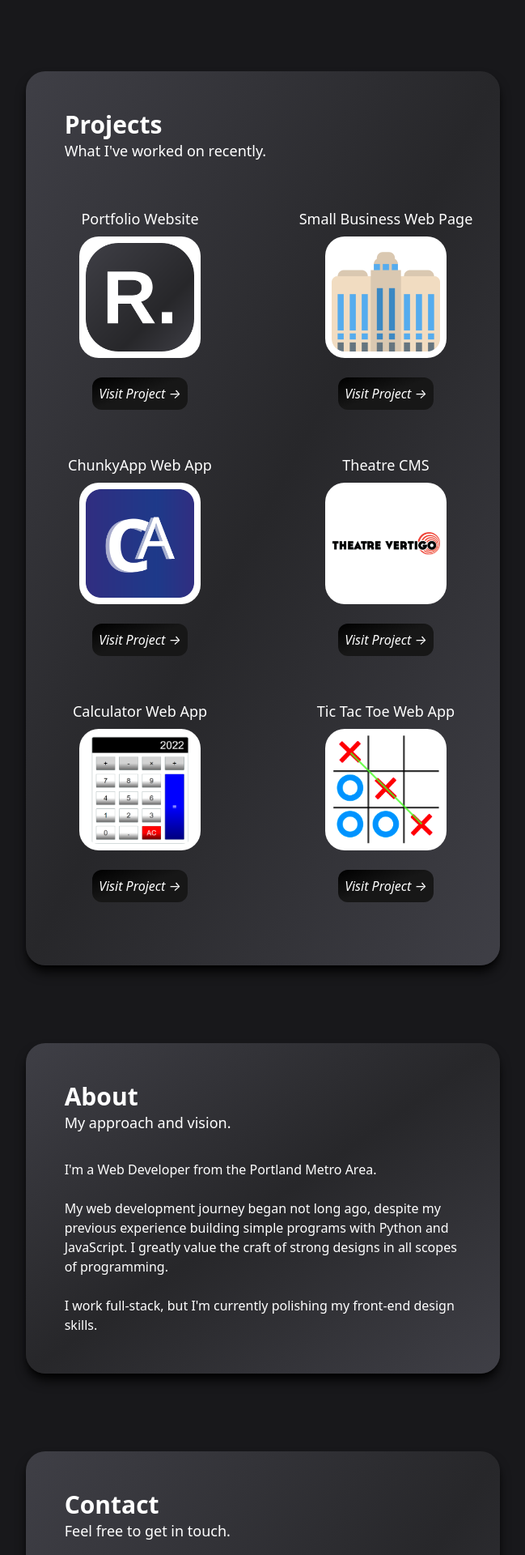
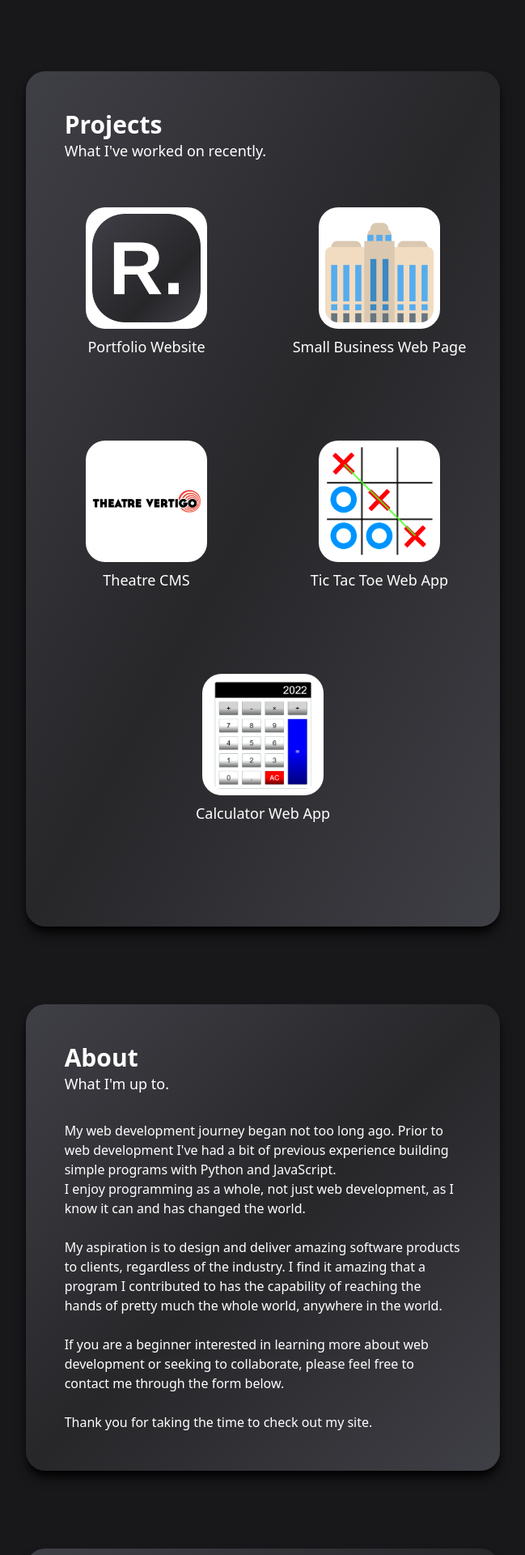
Before and after one commit to ramvilsil/portfolio, a Next.js app: page / in a window 1280 px wide. Shown: the part 880-2800 px from the top of the page at 81% size, without its empty margins (315-964 px from the left). Built offline with nearby package versions, Linux system fonts and the light colour scheme.

Commit message:
MVP
- removed placeholder text everywhere
- added/updated section text
- fixed navbar z index on mobile devices
- removed buttons from project section

```diff
--- a/components/About.tsx
+++ b/components/About.tsx
@@ -9,17 +9,27 @@ const About = () => {
             <div className="bg-gradient-to-br from-zinc-700 via-zinc-800 to-zinc-700 text-white rounded-3xl p-8 portrait:p-4 shadow-lg shadow-black">
 
                 {/* About Title */}
-                <h1 className="w-max text-3xl m-4 font-semibold portrait:text-2xl">About<div className="text-lg font-normal portrait:hidden">My approach and vision.</div></h1>
+                <h1 className="w-max text-3xl m-4 font-semibold portrait:text-2xl">About<div className="text-lg font-normal portrait:hidden">What I'm up to.</div></h1>
 
                 {/* About Text */}
                 <div className="p-4 font-light">
 
-                    I'm a Web Developer from the Portland Metro Area.
+                    My web development journey began not too long ago. Prior to web development
+                    I've had a bit of previous experience building simple programs with Python and JavaScript.
+                    <br></br>
+                    I enjoy programming as a whole, not just web development, as I know it can and has changed the world.
+
+
                     <br></br> <br></br>
-                    My web development journey began not long ago, despite my previous experience building simple programs with Python and JavaScript.
-                    I greatly value the craft of strong designs in all scopes of programming.
+                    My aspiration is to design and deliver amazing software products to clients, regardless of the industry.
+                    I find it amazing that a program I contributed to has the capability of reaching the hands of pretty much the whole world, anywhere in the world.
+
                     <br></br> <br></br>
-                    I work full-stack, but I'm currently polishing my front-end design skills.
+                    If you are a beginner interested in learning more about web development or seeking to collaborate,
+                    please feel free to contact me through the form below.
+
+                    <br></br> <br></br>
+                    Thank you for taking the time to check out my site.
 
                 </div>
 
--- a/components/Contact.tsx
+++ b/components/Contact.tsx
@@ -9,7 +9,7 @@ const Contact = () => {
             <div className="bg-gradient-to-br from-zinc-700 via-zinc-800 to-zinc-700 text-white rounded-3xl p-8 portrait:p-4 shadow-lg shadow-black">
 
                 {/* Contact Title */}
-                <h1 className="w-max text-3xl m-4 font-semibold portrait:text-2xl">Contact<div className="text-lg font-normal portrait:hidden">Feel free to get in touch.</div></h1>
+                <h1 className="w-max text-3xl m-4 font-semibold portrait:text-2xl">Contact<div className="text-lg font-normal portrait:hidden">Let's get in touch.</div></h1>
 
                 {/* Contact Form Container */}
                 <div className="flex justify-evenly items-center">
--- a/components/Intro.tsx
+++ b/components/Intro.tsx
@@ -38,7 +38,7 @@ const Intro = () => {
 
                         Welcome to my online portfolio.
                         <br></br>
-                        Here I'll share my projects as well as my tactics for becoming a better problem solver.
+                        Here I'll share my projects and experiences as a developer.
 
                     </div>
 
--- a/components/Projects.tsx
+++ b/components/Projects.tsx
@@ -25,38 +25,33 @@ const Projects = () => {
                     <div className="flex portrait:flex-col">
 
                         {/* Column 1 on landscape screens */}
-                        <div className="w-72 h-72 m-2 flex flex-col items-center">
+                        <div className="w-72 h-72 flex flex-col items-center">
+
+                            {/* Project Button */}
+                            <Link href='projects/portfolio'>
+
+                                {/* Project Image */}
+                                <Image className='bg-white rounded-3xl m-2 p-2 hover:opacity-60' height={150} src={Project1Thumb} alt='/' />
+
+                            </Link>
 
                             {/* Project Name */}
                             <div className="text-lg">Portfolio Website</div>
 
-                            {/* Project Image */}
-                            <Image className='bg-white rounded-3xl m-2 p-2' height={150} src={Project1Thumb} alt='/' />
+                        </div>
 
-                            {/* Project Button */}
-                            <Link href='projects/portfolio'>
+                        {/* Column 2 on landscape screens */}
+                        <div className="w-72 h-72 flex flex-col items-center">
 
-                                <div className="bg-gradient-to-br from-black via-neutral-900 to-neutral-900 p-2 m-4 rounded-xl italic hover:opacity-60">Visit Project &rarr;</div>
+                            <Link href='projects/small-business'>
+
+                                {/* Project Image */}
+                                <Image className='bg-white rounded-3xl m-2 p-2 hover:opacity-60' height={150} src={Project2Thumb} alt='/' />
 
                             </Link>
 
-                        </div>
-
-                        {/* Column 2 on landscape screens */}
-                        <div className="w-72 h-72 m-2 flex flex-col items-center">
-
                             {/* Project Name */}
                             <div className="text-lg">Small Business Web Page</div>
-
-                            {/* Project Image */}
-                            <Image className='bg-white rounded-3xl m-2 p-2' height={150} src={Project2Thumb} alt='/' />
-
-                            {/* Project Button */}
-                            <Link href='projects/small-business'>
-
-                                <div className="bg-gradient-to-br from-black via-neutral-900 to-neutral-900 p-2 m-4 rounded-xl italic hover:opacity-60">Visit Project &rarr;</div>
-
-                            </Link>
 
                         </div>
 
@@ -66,39 +61,32 @@ const Projects = () => {
                     <div className="flex portrait:flex-col">
 
                         {/* Column 1 on landscape screens */}
-                        <div className="w-72 h-72 m-2 flex flex-col items-center">
+                        <div className="w-72 h-72 flex flex-col items-center">
+
+                            <Link href='projects/theatre'>
+
+                                {/* Project Image */}
+                                <Image className='bg-white rounded-3xl m-2 p-2 hover:opacity-60' height={150} src={Project4Thumb} alt='/' />
+
+                            </Link>
 
                             {/* Project Name */}
-                            <div className="text-lg">ChunkyApp Web App</div>
-
-                            {/* Project Image */}
-                            <Image className='bg-white rounded-3xl m-2 p-2' height={150} src={Project3Thumb} alt='/' />
-
-                            {/* Project Button */}
-                            <Link href='projects/chunkyapp'>
-
-                                <div className="bg-gradient-to-br from-black via-neutral-900 to-neutral-900 p-2 m-4 rounded-xl italic hover:opacity-60">Visit Project &rarr;</div>
-
-                            </Link>
+                            <div className="text-lg">Theatre CMS</div>
 
                         </div>
 
                         {/* Column 2 on landscape screens */}
-                        <div className="w-72 h-72 m-2 flex flex-col items-center">
+                        <div className="w-72 h-72 flex flex-col items-center">
+
+                            <Link href='projects/tictactoe'>
+
+                                {/* Project Image */}
+                                <Image className='bg-white rounded-3xl m-2 p-2 hover:opacity-60' height={150} src={Project6Thumb} alt='/' />
+
+                            </Link>
 
                             {/* Project Name */}
-                            <div className="text-lg">Theatre CMS</div>
-
-                            {/* Project Image */}
-                            <Image className='bg-white rounded-3xl m-2 p-2' height={150} src={Project4Thumb} alt='/' />
-
-
-                            {/* Project Button */}
-                            <Link href='projects/theatre'>
-
-                                <div className="bg-gradient-to-br from-black via-neutral-900 to-neutral-900 p-2 m-4 rounded-xl italic hover:opacity-60">Visit Project &rarr;</div>
-
-                            </Link>
+                            <div className="text-lg">Tic Tac Toe Web App</div>
 
                         </div>
 
@@ -108,38 +96,17 @@ const Projects = () => {
                     <div className="flex portrait:flex-col">
 
                         {/* Column 1 on landscape screens */}
-                        <div className="w-72 h-72 m-2 flex flex-col items-center">
+                        <div className="w-72 h-72 flex flex-col items-center">
+
+                            <Link href='projects/calculator'>
+
+                                {/* Project Image */}
+                                <Image className='bg-white rounded-3xl m-2 p-2 hover:opacity-60' height={150} src={Project5Thumb} alt='/' />
+
+                            </Link>
 
                             {/* Project Name */}
                             <div className="text-lg">Calculator Web App</div>
-
-                            {/* Project Image */}
-                            <Image className='bg-white rounded-3xl m-2 p-2' height={150} src={Project5Thumb} alt='/' />
-
-                            {/* Project Button */}
-                            <Link href='projects/calculator'>
-
-                                <div className="bg-gradient-to-br from-black via-neutral-900 to-neutral-900 p-2 m-4 rounded-xl italic hover:opacity-60">Visit Project &rarr;</div>
-
-                            </Link>
-
-                        </div>
-
-                        {/* Column 2 on landscape screens */}
-                        <div className="w-72 h-72 m-2 flex flex-col items-center">
-
-                            {/* Project Name */}
-                            <div className="text-lg">Tic Tac Toe Web App</div>
-
-                            {/* Project Image */}
-                            <Image className='bg-white rounded-3xl m-2 p-2' height={150} src={Project6Thumb} alt='/' />
-
-                            {/* Project Button */}
-                            <Link href='projects/tictactoe'>
-
-                                <div className="bg-gradient-to-br from-black via-neutral-900 to-neutral-900 p-2 m-4 rounded-xl italic hover:opacity-60">Visit Project &rarr;</div>
-
-                            </Link>
 
                         </div>
 
--- a/pages/index.tsx
+++ b/pages/index.tsx
@@ -43,7 +43,7 @@ export default function Home() {
           </div>
 
           {/* Mobile Index Navbar Container */}
-          <div className="sticky top-0 portrait:top-2 portrait:w-11/12 w-full landscape:hidden">
+          <div className="sticky top-0 z-50 portrait:top-2 portrait:w-11/12 w-full landscape:hidden">
 
             <IndexNavbar />
 
--- a/pages/projects/calculator.tsx
+++ b/pages/projects/calculator.tsx
@@ -21,7 +21,7 @@ const Calculator = () => {
                 <div className="h-fit w-6/12 portrait:w-screen flex items-center flex-col">
 
                     {/* Navbar */}
-                    <div className="landscape:hidden sticky top-0 portrait:top-2 portrait:w-11/12 w-full">
+                    <div className="landscape:hidden z-50 sticky top-0 portrait:top-2 portrait:w-11/12 w-full">
 
                         <SharedNavbar />
 
--- a/pages/projects/chunkyapp.tsx
+++ b/pages/projects/chunkyapp.tsx
@@ -22,7 +22,7 @@ const ChunkyApp = () => {
                 <div className="h-fit w-6/12 portrait:w-screen flex items-center flex-col">
 
                     {/* Mobile Navbar */}
-                    <div className="landscape:hidden sticky top-0 portrait:top-2 portrait:w-11/12 w-full">
+                    <div className="landscape:hidden z-50 sticky top-0 portrait:top-2 portrait:w-11/12 w-full">
 
                         <SharedNavbar />
 
--- a/pages/projects/portfolio.tsx
+++ b/pages/projects/portfolio.tsx
@@ -22,7 +22,7 @@ const Portfolio = () => {
                 <div className="h-fit w-6/12 portrait:w-screen flex items-center flex-col">
 
                     {/* Mobile Navbar */}
-                    <div className="landscape:hidden sticky top-0 portrait:top-2 portrait:w-11/12 w-full">
+                    <div className="landscape:hidden z-50 sticky top-0 portrait:top-2 portrait:w-11/12 w-full">
 
                         <SharedNavbar />
 
--- a/pages/projects/small-business.tsx
+++ b/pages/projects/small-business.tsx
@@ -21,7 +21,7 @@ const SmallBusiness = () => {
                 <div className="h-fit w-6/12 portrait:w-screen flex items-center flex-col">
 
                     {/* Navbar */}
-                    <div className="landscape:hidden sticky top-0 portrait:top-2 portrait:w-11/12 w-full">
+                    <div className="landscape:hidden sticky z-50 top-0 portrait:top-2 portrait:w-11/12 w-full">
 
                         <SharedNavbar />
 
```
Also changed, not shown: pages/projects/theatre.tsx (+7 -8 lines), pages/projects/tictactoe.tsx (+5 -10 lines).
